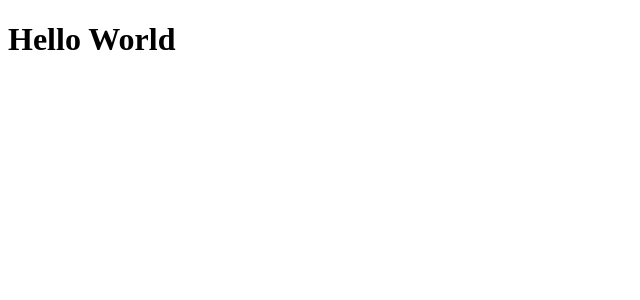
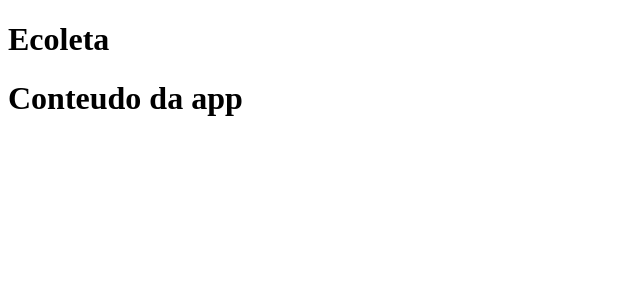
Before and after one commit to adilsondjr/ecoleta-server, a React (Create React App) app in the folder web/: page / in a window 1280 px wide. Shown: the top 300 px of the page, without its empty margins (0-640 px from the left). Built offline with nearby package versions, Linux system fonts and the light colour scheme; the HTML template or start-up script is replaced by a standard one.

Commit message:
Criando o primeiro componente react

```diff
--- a/web/src/App.tsx
+++ b/web/src/App.tsx
@@ -1,9 +1,15 @@
 import React from 'react';
 import './App.css';
+import Header from './Header'
 
+// JSX: Sintaxe de XML dentro do JavScript
 function App() {
   return (
-    <h1>Hello World</h1>
+    <div>
+      <Header />
+
+      <h1>Conteudo da app</h1>
+    </div>
   );
 }
 
--- /dev/null
+++ b/web/src/Header.tsx
@@ -0,0 +1,12 @@
+import React from 'react'
+
+//Component react sempre com letra maiúscula
+function Header() {
+    return (
+        <header>
+            <h1>Ecoleta</h1>
+        </header>
+    )
+}
+
+export default Header
```
